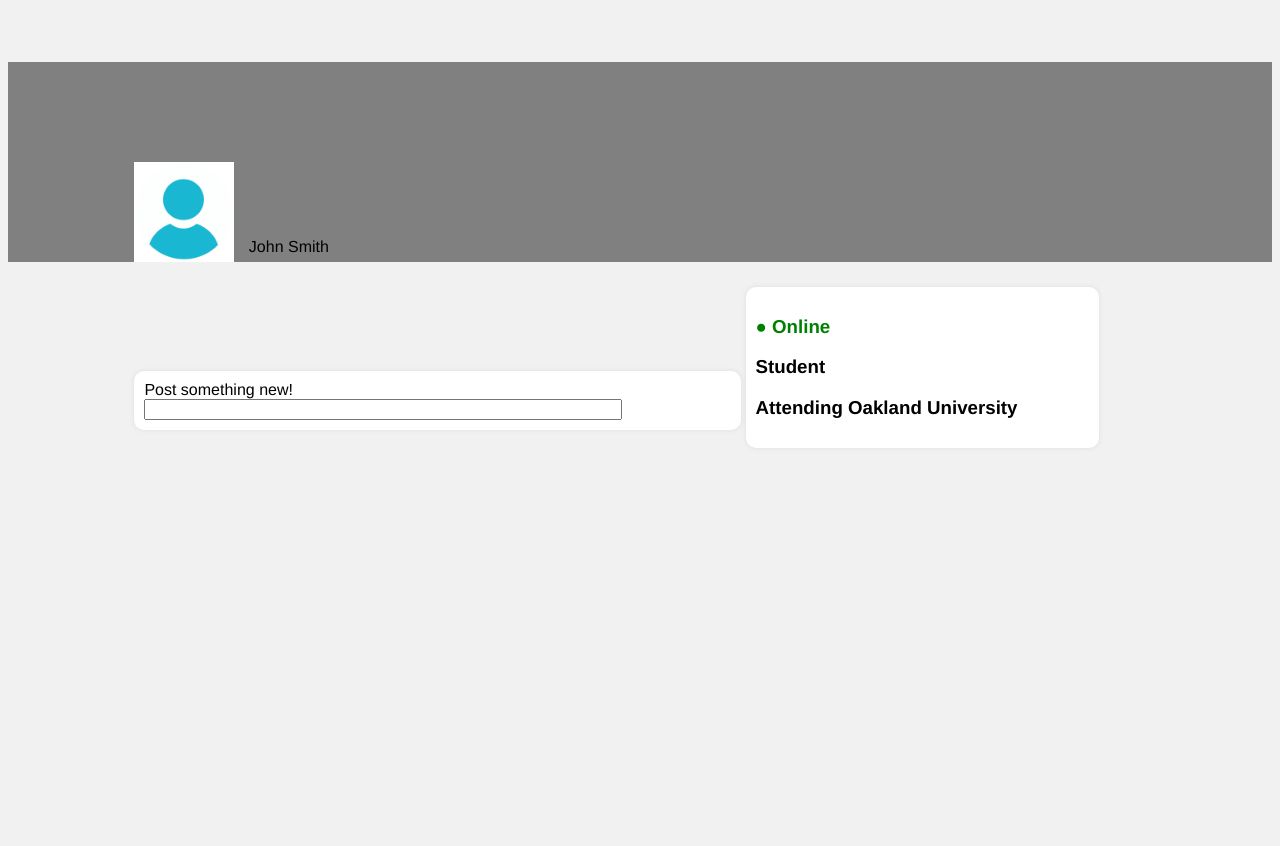
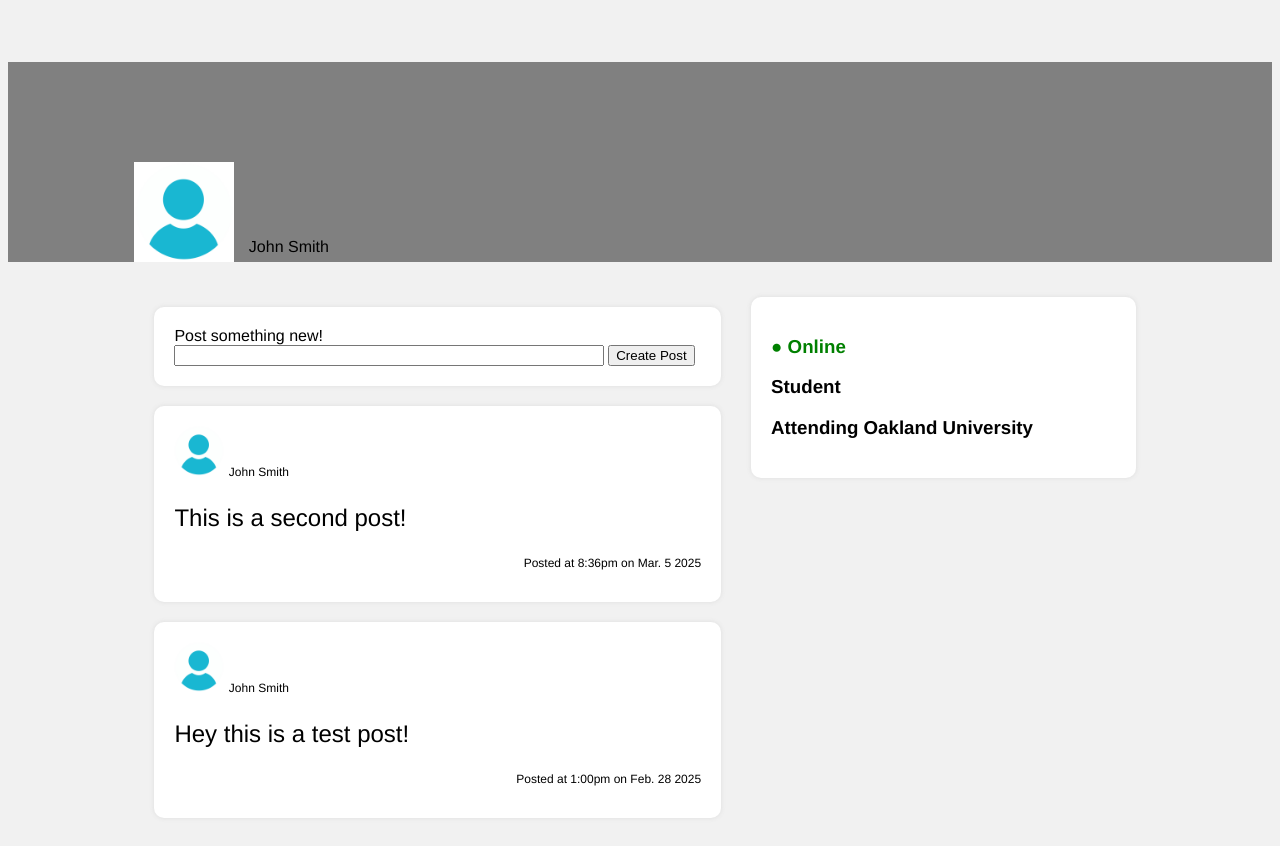
Before and after one commit to matikd41/UniVerse, a PHP site: page /profile.html in a window 1280 px wide. Before the commit the page ends 448 px from the top, so only its background shows below. Run offline with PHP 8.4, Linux system fonts and the light colour scheme; some web fonts are replaced.

Commit message:
changed profile page slightly

```diff
--- a/profile.css
+++ b/profile.css
@@ -1,4 +1,5 @@
 .container {
+	display: flex;
 	margin-top: 25px;
 }
 
@@ -28,30 +29,32 @@
 }
 
 .content-left {
-	display: inline-block;
 	width: 60%;
 }
 
-.new-post {
-	background: #fff;
-	border-radius: 10px;
-	box-shadow: 0 0 5px #ddd;
-	padding: 10px;
+.content-right {
+	width: 40%;
 }
 
 .post {
 	background: #fff;
 	border-radius: 10px;
 	box-shadow: 0 0 5px #ddd;
+	padding: 20px;
+	margin: 20px;
 }
-.content-right {
-	display: inline-block;
-	width: 35%;
+
+.post img {
+	width: 50px;
+}
+.post-text {
+	font-size: 1.5em;
+}
+
+.post-info {
+	font-size: .75em;
 }
 
 .user-info {
-	padding: 10px;
-	background: #fff;
-	border-radius: 10px;
-	box-shadow: 0 0 5px #ddd;
+	margin: 10px;
 }
--- a/profile.html
+++ b/profile.html
@@ -19,16 +19,27 @@
 		</div>
 		<div class="container">
 			<div class="content-left">
-				<div class="new-post">
+				<div class="post">
 					<label for="newPost">Post something new!</label>
 					<br>
 					<input style="width:80%;"type="text" id="newPost" name="newPost">
+					<button>Create Post</button>
 				</div>
 				<div class="post">
+					<img src="images/defaultPfp.jpg" alt="User profile picture">
+					<p class="post-info" style="display:inline;">John Smith</p>
+					<p class="post-text">This is a second post!</p>
+					<p class ="post-info"style="text-align:right;">Posted at 8:36pm on Mar. 5 2025</p>
+				</div>
+				<div class="post">
+					<img src="images/defaultPfp.jpg" alt="User profile picture">
+					<p class="post-info" style="display:inline;">John Smith</p>
+					<p class="post-text">Hey this is a test post!</p>
+					<p class ="post-info"style="text-align:right;">Posted at 1:00pm on Feb. 28 2025</p>
 				</div>
 			</div>
 			<div class="content-right">
-				<div class="user-info">
+				<div class="post user-info">
 					<h3 style="color:green;">● Online</h3>
 					<h3><i class="nf nf-fa-graduation_cap"></i> Student</h3>
 					<h3><i class="nf nf-fa-school"></i> Attending Oakland University</h3>
```
